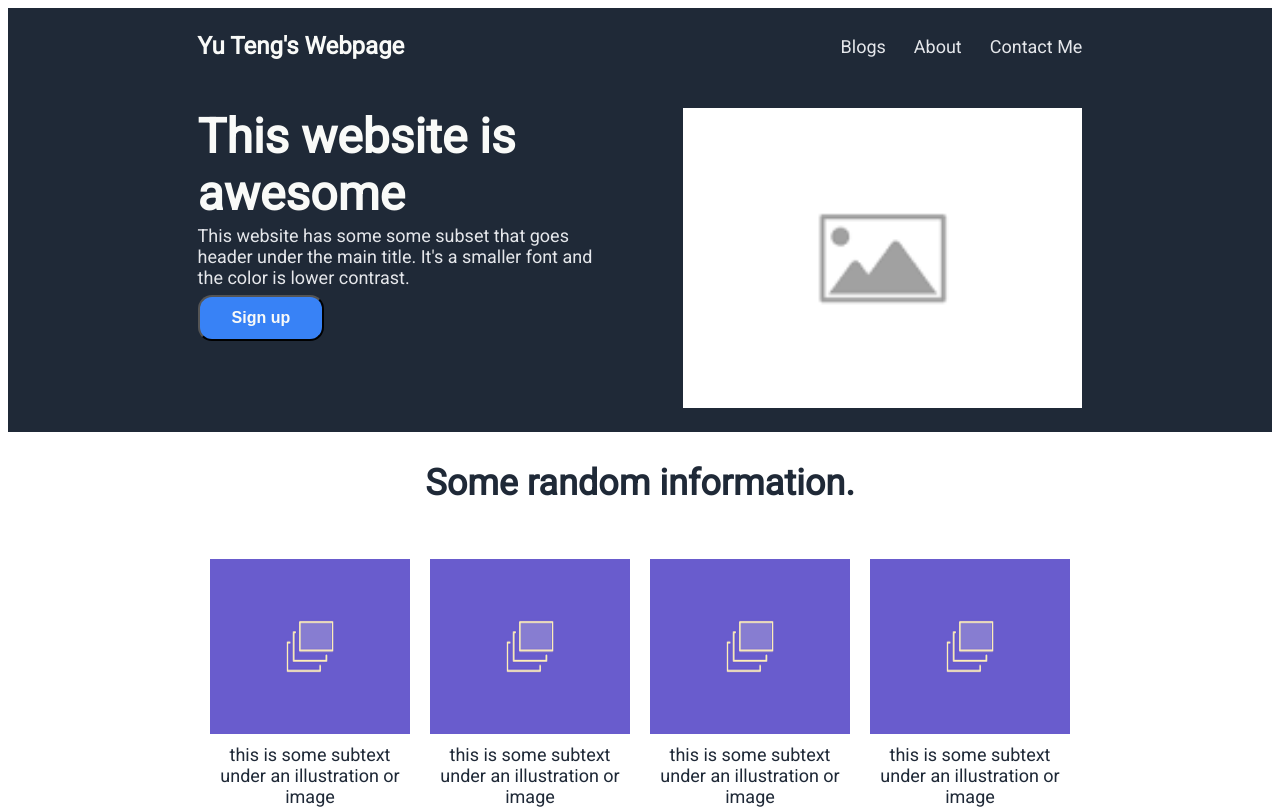
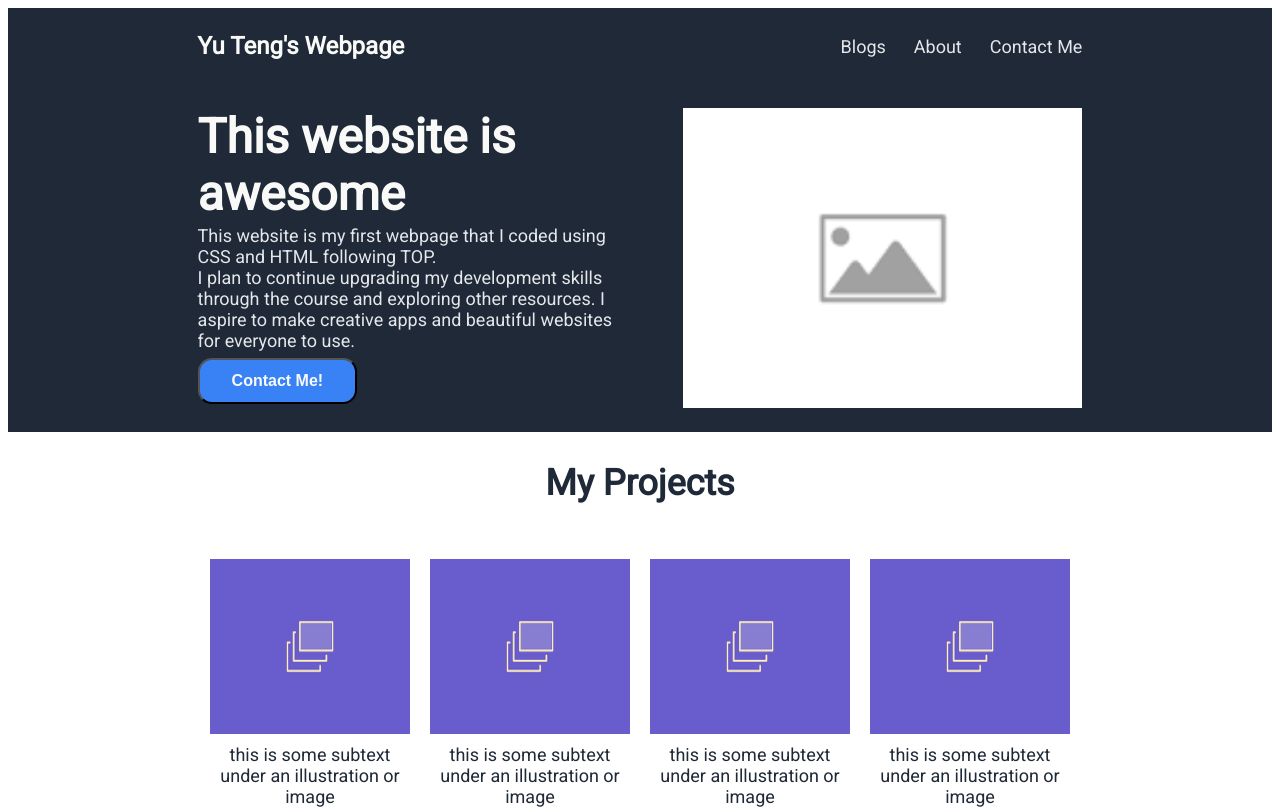
Before and after one commit to WangYuTengg/landing-page-TOP, a plain HTML site: page index.html in a window 1280 px wide. Shown: the top 810 px of the page. Drawn offline with Linux system fonts and the light colour scheme.

Commit message:
Changed certain texts

```diff
--- a/index.html
+++ b/index.html
@@ -24,16 +24,18 @@
     <div class="container1">
         <div class="text">
             <div class="main">This website is awesome</div>
-            <div class="secondary">This website has some some subset that goes header
-                under the main title. It's a smaller font and the color is lower contrast.
+            <div class="secondary">
+                This website is my first webpage that I coded using CSS and HTML following TOP. <br>
+                I plan to continue upgrading my development skills through the course and exploring other resources. I aspire to make creative apps and beautiful websites
+                for everyone to use.
             </div>
-            <button class="button1">Sign up</button>
+            <button class="button1">Contact Me!</button>
         </div>
         <img class="placeholder" alt='image placeholder' src="images/placeholder.png">
     </div>
 
     <div class="container2">
-        <h2>Some random information.</h2>
+        <h2>My Projects</h2>
         <div class="images">
             <div class="imagetext">
                 <img src="images/placeholder2.png" alt="small image">
```
Also changed, not shown: images/computer.gif (added).
